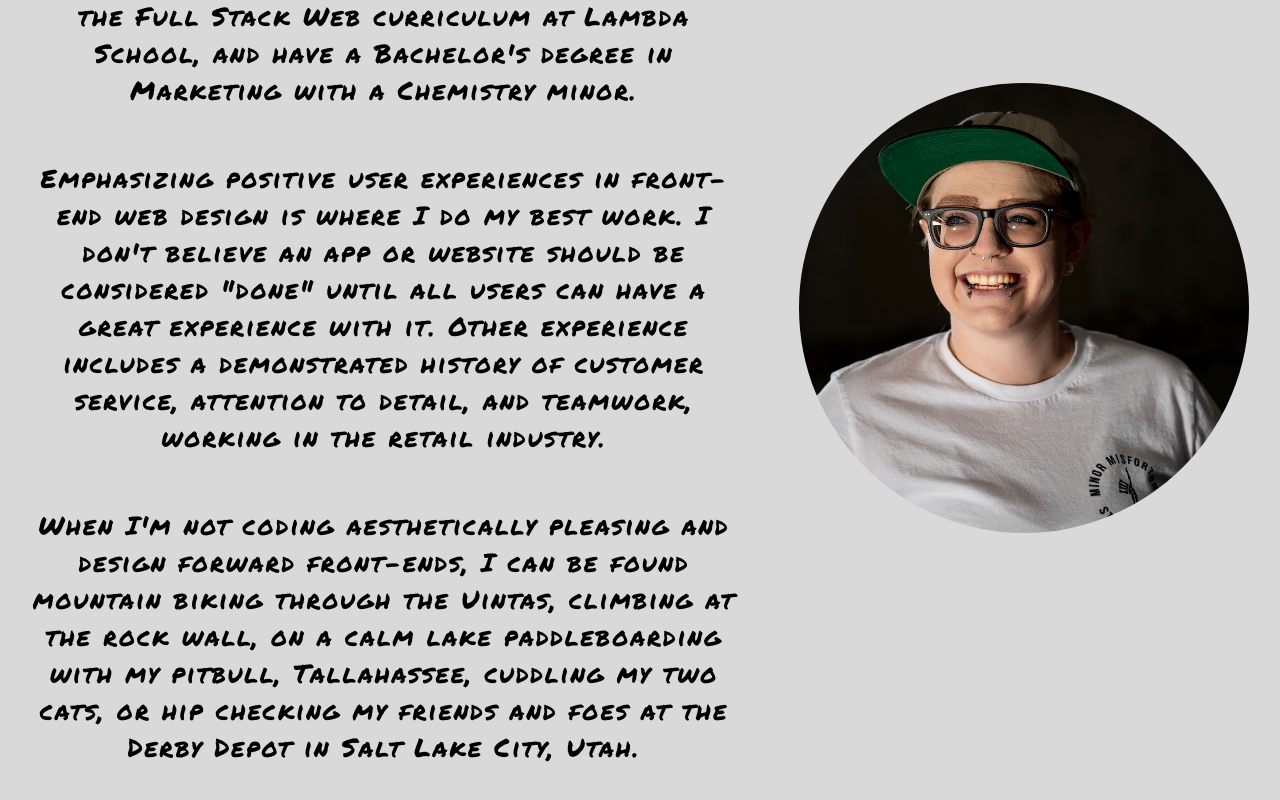
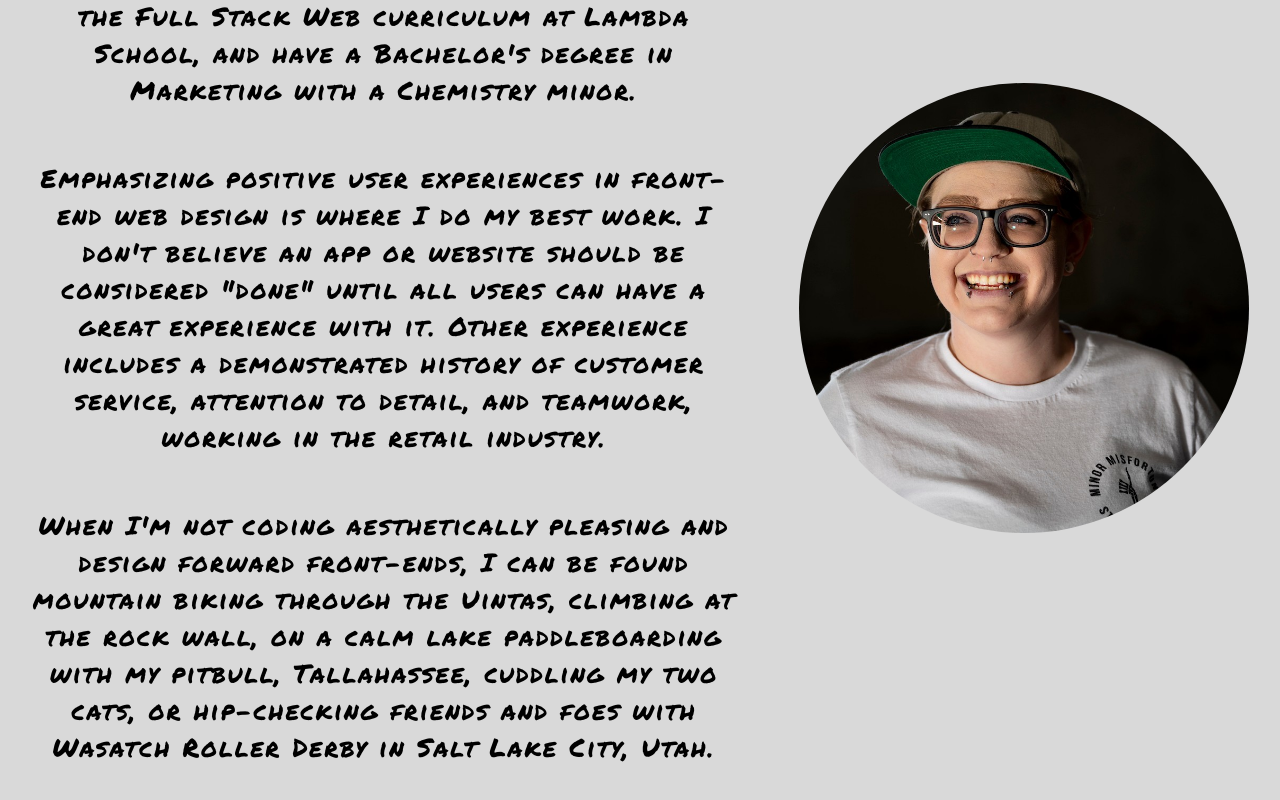
Before and after one commit to KParrish193/KParrish193.github.io, a React (Create React App) app: page / in a window 1280 px wide. Shown: the part 1117-1917 px from the top of the page. Built offline with nearby package versions, Linux system fonts and the light colour scheme.

Commit message:
updated about me

```diff
--- a/src/components/about.js
+++ b/src/components/about.js
@@ -63,7 +63,7 @@ function Landing() {
                 Other experience includes a demonstrated history of customer service, attention to detail, and teamwork, working in the retail industry.
                 </p>
                 <p>
-                When I'm not coding aesthetically pleasing and design forward front-ends, I can be found mountain biking through the Uintas, climbing at the rock wall, on a calm lake paddleboarding with my pitbull, Tallahassee, cuddling my two cats, or hip checking my friends and foes at the Derby Depot in Salt Lake City, Utah.
+                When I'm not coding aesthetically pleasing and design forward front-ends, I can be found mountain biking through the Uintas, climbing at the rock wall, on a calm lake paddleboarding with my pitbull, Tallahassee, cuddling my two cats, or hip-checking friends and foes with Wasatch Roller Derby in Salt Lake City, Utah.
                 </p>
                 </div>
                 <Medium src={medium} alt="photo of smiling person in a hat"/>
```
